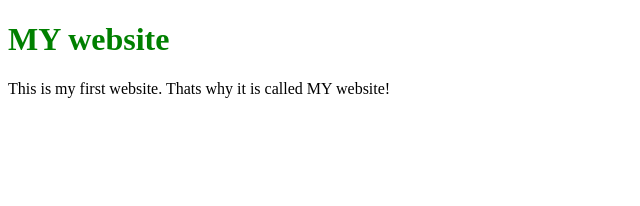
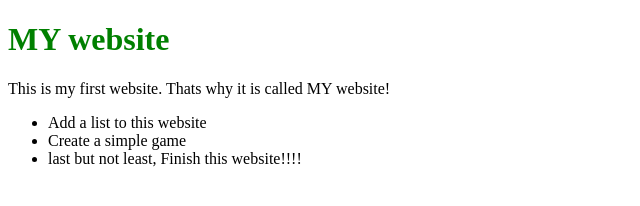
Before and after one commit to Hiro-Iwata/hiro-iwata.github.io, a plain HTML site: page index.html in a window 1280 px wide. Shown: the whole page, without its empty margins (0-640 px from the left). Drawn offline with Linux system fonts and the light colour scheme.

Commit message:
This is my latest list update

```diff
--- a/index.html
+++ b/index.html
@@ -7,5 +7,10 @@
 <body>
 	<h1 style="color: green">MY website</h1>
 	<p>This is my first website. Thats why it is called MY website!</p>
+	<ul>
+	<li>Add a list to this website</li>
+	<li>Create a simple game</li>
+	<li>last but not least, Finish this website!!!!</li>
+	</ul>
 </body>
 </html>
```
